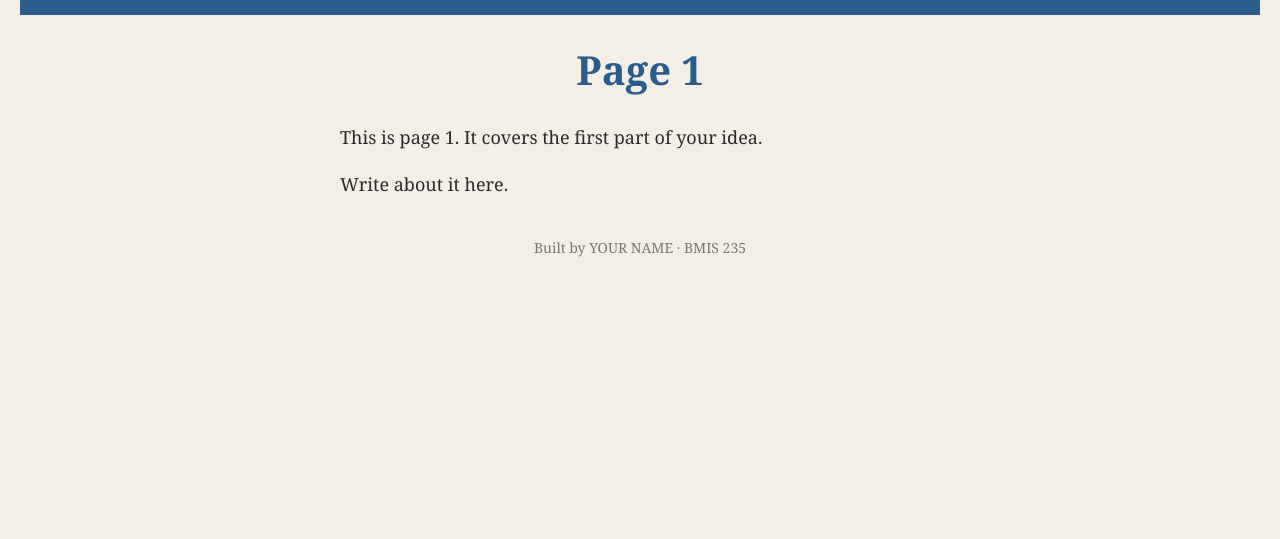
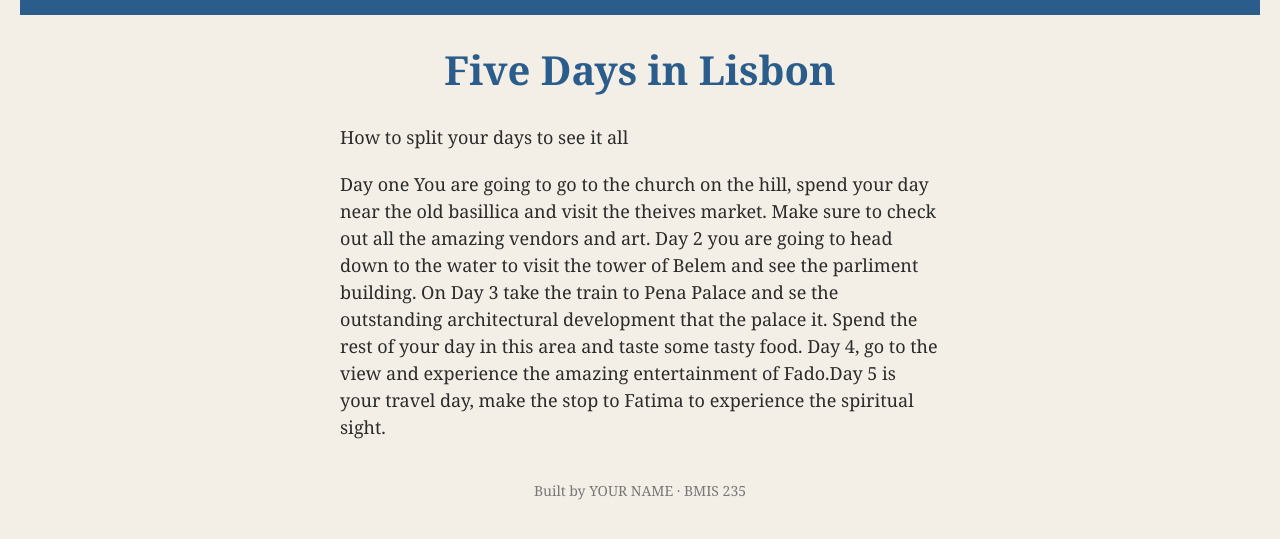
Before and after one commit to bridgetmmg/bmis235-html-3, a plain HTML site: page Lisbon.html in a window 1280 px wide. Shown: the part 71-610 px from the top of the page. Drawn offline with Linux system fonts and the light colour scheme.

Commit message:
Update Lisbon.html

```diff
--- a/Lisbon.html
+++ b/Lisbon.html
@@ -28,9 +28,9 @@
     <a href="Porto.html"><img src="img/Porto.png" alt="Porto"></a>
 </nav>
 
-<h1>Page 1</h1>
-<p>This is page 1. It covers the first part of your idea.</p>
-<p>Write about it here.</p>
+<h1>Five Days in Lisbon</h1>
+<p>How to split your days to see it all</p>
+<p>Day one You are going to go to the church on the hill, spend your day near the old basillica and visit the theives market. Make sure to check out all the amazing vendors and art. Day 2 you are going to head down to the water to visit the tower of Belem and see the parliment building. On Day 3 take the train to Pena Palace and se the outstanding architectural development that the palace it. Spend the rest of your day in this area and taste some tasty food. Day 4, go to the view and experience the amazing entertainment of Fado.Day 5 is your travel day, make the stop to Fatima to experience the spiritual sight.</p>
 
 <!-- Footer: fill in your name -->
 <footer>Built by YOUR NAME &middot; BMIS 235</footer>
```
